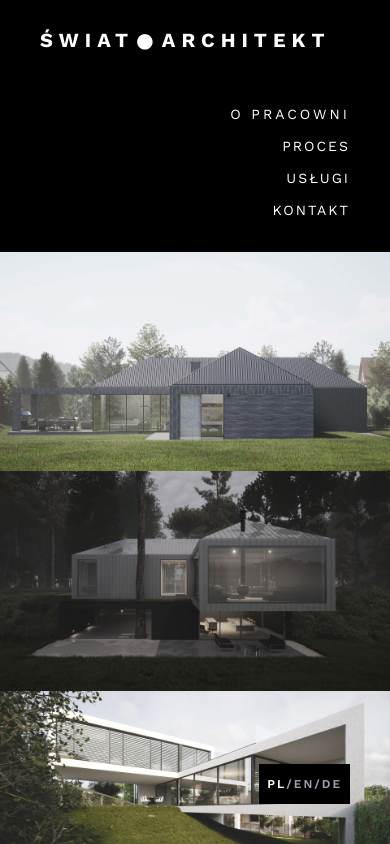
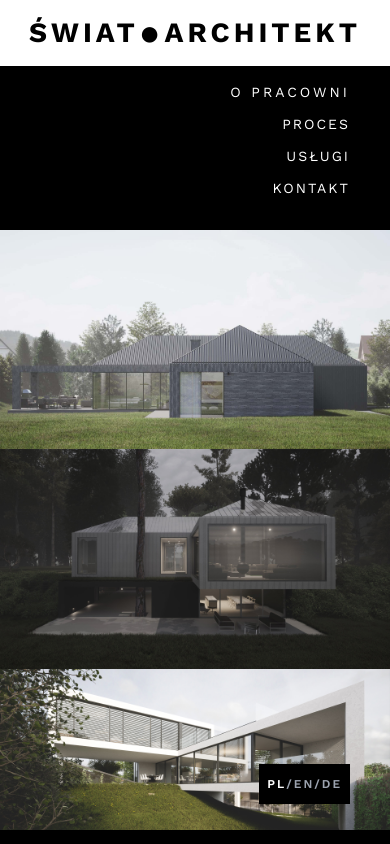
Before and after one commit to SWIATARCHITEKTSTUDIO/portfolio-architecture, a React (Vite) app: page / in a window 390 px wide. Built offline with nearby package versions, Linux system fonts and the light colour scheme.

Commit message:
updated points

```diff
--- a/src/components/HomeContentTabs.tsx
+++ b/src/components/HomeContentTabs.tsx
@@ -26,7 +26,7 @@ const HomeContentTabs = () => {
               : "lg:text-gray-500 text-white"
           }`}
         >
-          {language === "en" && `ABOUT `}
+          {language === "en" && `ABOUT US `}
           {language === "pl" && (
             <div className="tracking-[3px]">O PRACOWNI</div>
           )}
@@ -485,7 +485,7 @@ const HomeContentTabs = () => {
         },
         root: {
           className:
-            "flex flex-col w-full text-white pl-10 lg:px-0 lg:text-black gap-8  lg:gap-2 xl:gap-0  lg:flex-row justify-start items-center h-full",
+            "flex flex-col pt-4 w-full text-white pl-10 lg:px-0 lg:text-black gap-8  lg:gap-2 xl:gap-0  lg:flex-row justify-start items-center h-full",
         },
       }}
     >
@@ -808,6 +808,16 @@ const HomeContentTabs = () => {
                   ></i>
                   Instagram
                 </a>
+                <a
+                  href="https://www.instagram.com/swiatarchitekt.pl?igsh=MnF3c2NwNXM5MjNj&utm_source=qr"
+                  className=" flex gap-2 items-center group"
+                >
+                  <i
+                    className="pi pi-facebook text-white lg:text-gray-500 font-bold group-hover:text-black"
+                    style={{ fontSize: "1rem" }}
+                  ></i>
+                  Facebook
+                </a>
               </div>
             </div>
             <div className=" text-justify">
--- a/src/index.css
+++ b/src/index.css
@@ -56,3 +56,9 @@
     overflow-x: hidden;
   }
 }
+
+.equal-spacing {
+  /* display: inline-block; */
+  white-space: nowrap;
+  letter-spacing: calc(100% - 1rem);
+}
--- a/src/pages/Home.tsx
+++ b/src/pages/Home.tsx
@@ -9,6 +9,7 @@ const Home = () => {
   const { state, dispatch } = useProjectContext();
   const { language } = state;
   const [showProject, setShowProject] = useState("");
+
   return (
     <>
       <div className="min-h-screen cursor-auto lg:cursor-none h-screen overflow-hidden max-h-screen relative bg-black lg:bg-white font-sans">
@@ -18,15 +19,19 @@ const Home = () => {
           }}
           className="text-white col-span-1 absolute hidden lg:flex top-[50%] z-50  w-full   px-6 h-fit   text-xl min-[420px]:text-2xl xl:text-4xl  justify-start   font-bold tracking-[6px] font-sans"
         >
-					<p className="flex items-center w-full justify-start ">
+          <h1 className="">
+            <p className="flex items-center w-full justify-start bg-white text-black px-3 py-2 rounded-md ">
               ŚWIAT <span className="text-4xl"> ●</span> ARCHITEKT
             </p>
           </h1>
+        </h1>
 
-				<p className=" font-bold tracking-[6px]  text-white lg:hidden pl-10 sm:text-3xl sm:px-10  py-5 text-xl flex items-center w-full justify-start">
+        <h1 className="lg:hidden">
+          <p className=" py-3 font-bold max-[300px]:tracking-[1px] max-[350px]:tracking-[2px] max-[400px]:tracking-[4px] max-[450px]:tracking-[7px] max-[500px]:tracking-[12px] max-[550px]:tracking-[14px] max-[600px]:tracking-[18px] max-[650px]:tracking-[22px] max-[700px]:tracking-[25px] max-[750px]:tracking-[28px] max-[800px]:tracking-[28px] max-[900px]:tracking-[31px] tracking-[35px] bg-white  text-black justify-center  px-3  text-[1.75rem] md:text-[2.25rem] flex items-center w-full">
             ŚWIAT <span className="text-4xl"> ●</span> ARCHITEKT
           </p>
-				<div className=" absolute right-10 p-2 bottom-10 z-30  flex lg:hidden gap-0 self-end items-center h-10 bg-black tracking-[2px] font-semibold text-xs">
+        </h1>
+        <div className=" absolute right-10 p-2 bottom-10 z-30 flex lg:hidden gap-0 self-end items-center h-10 bg-black tracking-[2px] font-semibold text-xs">
           <p
             className={` cursor-pointer ${
               language === "pl" ? "text-white" : "text-gray-400"
@@ -73,7 +78,7 @@ const Home = () => {
 
         <div className="grid grid-cols-1 mobile-height lg:h-auto lg:grid-cols-12  relative gap-0 bg-black lg:bg-white w-[100%] overflow-y-auto">
           <div
-						className="pr-10 relative lg:max-h-screen mt-6 md:mt-12 lg:mt-0 lg:sticky top-0 lg:pl-10 xl:pl-20 flex flex-col  w-screen lg:w-full
+            className="pr-10 relative lg:max-h-screen  md:mt-12 lg:mt-0 lg:sticky top-0 lg:pl-10 xl:pl-20 flex flex-col  w-screen lg:w-full
 				  justify-start col-span-1  lg:col-span-7
 				  items-start text-center "
           >
@@ -214,10 +219,7 @@ const Home = () => {
                             (imageItem, index) =>
                               index > 0 && (
                                 <div key={index}>
-																	<img
-																		src={`/images/${imageItem}`}
-																		alt=""
-																	/>
+                                  <img src={`/images/${imageItem}`} alt="" />
                                 </div>
                               )
                           )}
```
Also changed, not shown: 1 other file (tests, documents, lock files or other folders). Lines whose indentation alone changed are shown as unchanged.
